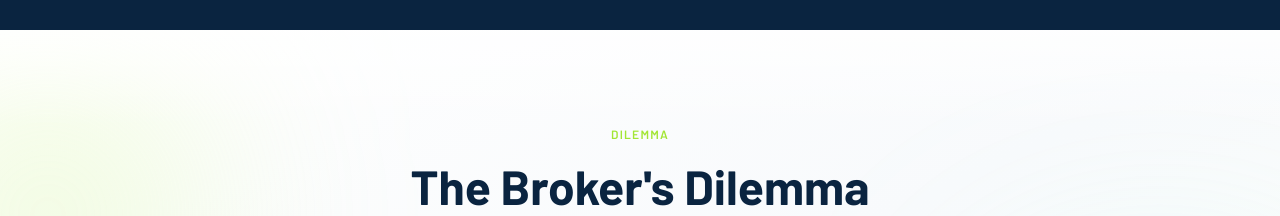
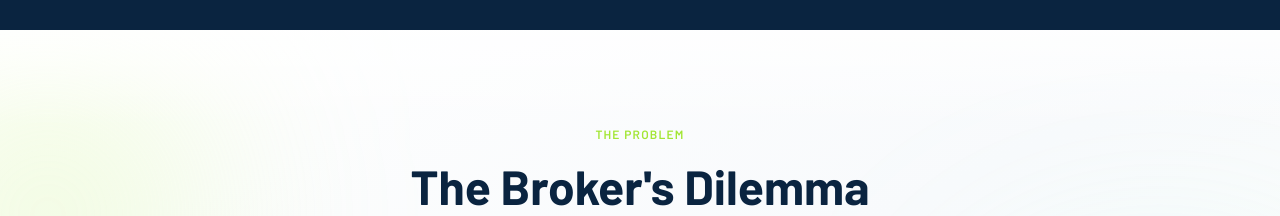
Before and after one commit to hari-bhandari/dashing-site2, a Next.js app: page / in a window 1280 px wide. Shown: the part 820-1036 px from the top of the page. Built offline with nearby package versions, Linux system fonts and the light colour scheme; no server answers.

Commit message:
fix: Update section title from "Dilemma" to "The Problem" for clarity

```diff
--- a/src/app/components/Sections/BrokersDilemma.tsx
+++ b/src/app/components/Sections/BrokersDilemma.tsx
@@ -59,7 +59,7 @@ export default function BrokersDilemma() {
       </div>
       <div className="mx-auto flex max-w-6xl flex-col gap-12 px-4 text-center sm:px-6 lg:px-8">
         <div className="space-y-5">
-          <p className="text-xs font-semibold uppercase tracking-widest text-lime-400">Dilemma</p>
+          <p className="text-xs font-semibold uppercase tracking-widest text-lime-400">The Problem</p>
           <h2 className="text-4xl font-extrabold text-[#0a2440] sm:text-5xl">The Broker&apos;s Dilemma</h2>
           <p className="text-lg text-[#0a2440]/70 sm:text-xl">
             Brokers across North America &amp; Europe face the same critical challenges that slow growth and limit profitability.
```
